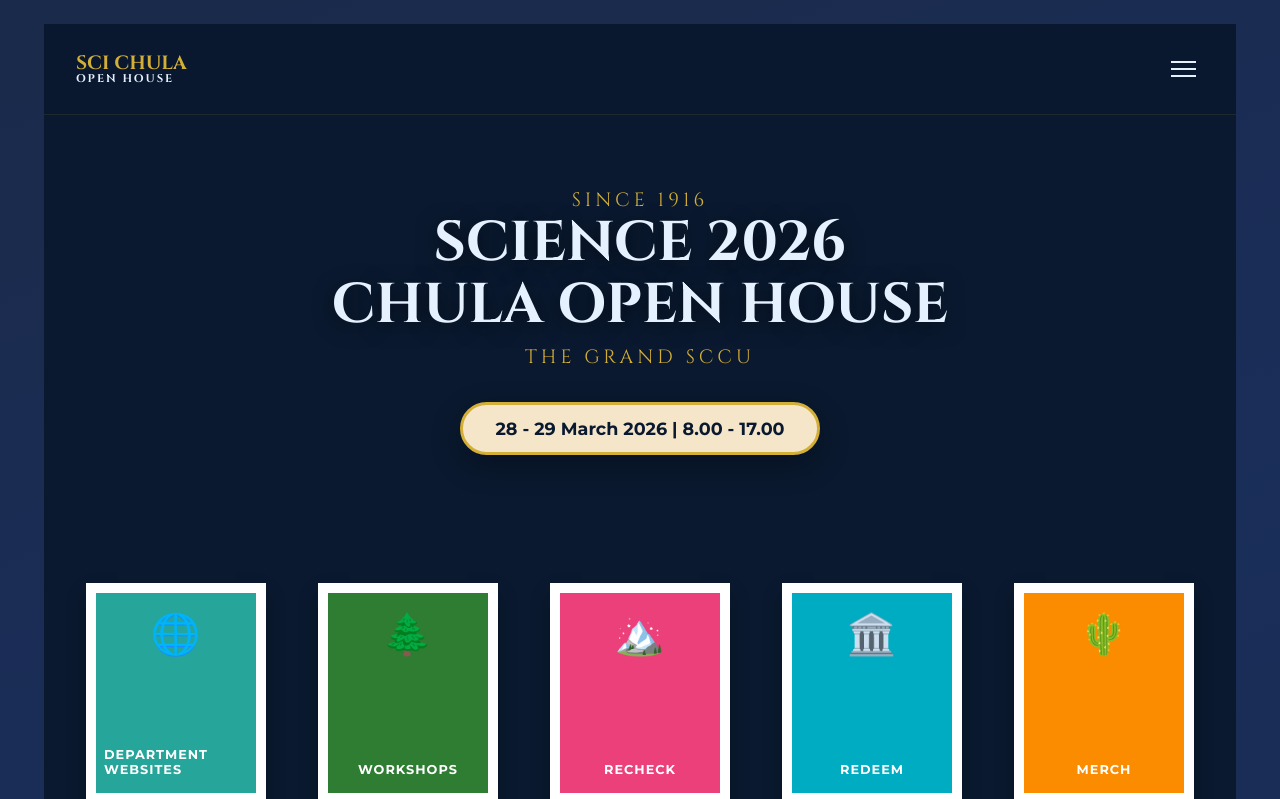
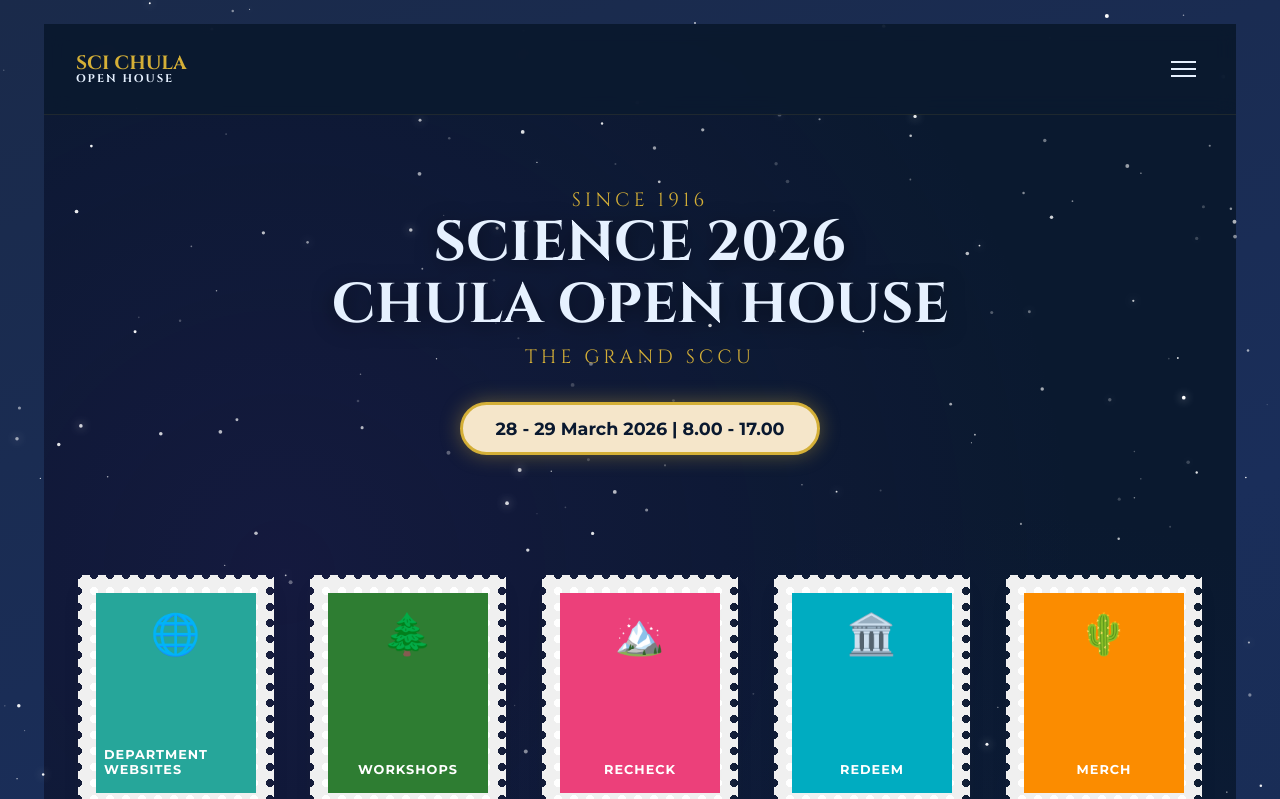
Before and after one commit to P7tv/mathcom, a React (Vite) app: page / in a window 1280 px wide. Shown: the top 799 px of the page. Built offline with nearby package versions, Linux system fonts and the light colour scheme; a web font is replaced by a local one.

Commit message:
feat: add animated starfield background and enhance visual styling for StoryPage components

```diff
--- a/src/StoryPage.css
+++ b/src/StoryPage.css
@@ -18,9 +18,23 @@
 .story-container {
   min-height: 100vh;
   background-color: var(--primary-dark);
+  background-image:
+    radial-gradient(circle at 20% 30%, rgba(76, 29, 149, 0.15) 0%, transparent 50%),
+    radial-gradient(circle at 80% 70%, rgba(30, 58, 138, 0.15) 0%, transparent 50%);
   color: var(--text-white);
   font-family: 'Montserrat', sans-serif;
   overflow-x: hidden;
+  position: relative;
+}
+
+.star-canvas {
+  position: fixed;
+  top: 0;
+  left: 0;
+  width: 100%;
+  height: 100%;
+  z-index: 0;
+  pointer-events: none;
 }
 
 /* Navbar */
@@ -29,7 +43,7 @@
   justify-content: space-between;
   align-items: center;
   padding: 1.5rem 2rem;
-  background: rgba(10, 25, 47, 0.95);
+  background: rgba(10, 25, 47, 0.8);
   backdrop-filter: blur(10px);
   position: sticky;
   top: 0;
@@ -109,7 +123,7 @@
   border: 3px solid var(--accent-gold);
   font-weight: 700;
   font-size: 1.1rem;
-  box-shadow: 0 10px 30px rgba(0,0,0,0.3);
+  box-shadow: 0 0 20px rgba(212, 175, 55, 0.4);
   transform: translateY(0);
   transition: 0.3s cubic-bezier(0.175, 0.885, 0.32, 1.275);
 }
@@ -125,10 +139,11 @@
   left: 0;
   width: 100%;
   height: 400px;
-  background: linear-gradient(to top, rgba(17, 34, 64, 0.8), transparent);
+  background: linear-gradient(to top, rgba(10, 25, 47, 0.9), transparent);
   z-index: -1;
-  opacity: 0.3;
+  opacity: 0.6;
   pointer-events: none;
+  filter: drop-shadow(0 0 20px rgba(136, 146, 176, 0.2));
 }
 
 /* Stamp Grid */
@@ -149,9 +164,10 @@
   margin: 0 auto;
   background-color: white;
   padding: 10px;
-  box-shadow: 0 10px 20px rgba(0,0,0,0.2);
+  box-shadow: 0 10px 20px rgba(0,0,0,0.2), 0 0 15px rgba(255,255,255,0.1);
   transition: 0.4s cubic-bezier(0.175, 0.885, 0.32, 1.275);
   cursor: pointer;
+  z-index: 1;
 
   /* Perforated edge effect using radial gradients */
   background-image:
--- a/src/StoryPage.jsx
+++ b/src/StoryPage.jsx
@@ -1,5 +1,59 @@
-import React from 'react';
+import React, { useEffect, useRef } from 'react';
 import './StoryPage.css';
+
+const StarCanvas = () => {
+  const canvasRef = useRef(null);
+
+  useEffect(() => {
+    const canvas = canvasRef.current;
+    const ctx = canvas.getContext('2d');
+    let animId;
+
+    const resize = () => {
+      canvas.width = window.innerWidth;
+      canvas.height = window.innerHeight;
+    };
+    resize();
+    window.addEventListener('resize', resize);
+
+    const stars = Array.from({ length: 200 }, () => ({
+      x: Math.random() * canvas.width,
+      y: Math.random() * canvas.height,
+      r: Math.random() * 1.5 + 0.5,
+      alpha: Math.random(),
+      speed: Math.random() * 0.01 + 0.005,
+    }));
+
+    const draw = () => {
+      ctx.clearRect(0, 0, canvas.width, canvas.height);
+      stars.forEach(s => {
+        s.alpha += s.speed;
+        if (s.alpha > 1 || s.alpha < 0) s.speed *= -1;
+        ctx.beginPath();
+        ctx.arc(s.x, s.y, s.r, 0, Math.PI * 2);
+        ctx.fillStyle = `rgba(255, 255, 255, ${Math.max(0.2, s.alpha)})`;
+        ctx.fill();
+
+        // Add subtle glow
+        if (s.alpha > 0.8) {
+          ctx.shadowBlur = 10;
+          ctx.shadowColor = 'white';
+        } else {
+          ctx.shadowBlur = 0;
+        }
+      });
+      animId = requestAnimationFrame(draw);
+    };
+    draw();
+
+    return () => {
+      cancelAnimationFrame(animId);
+      window.removeEventListener('resize', resize);
+    };
+  }, []);
+
+  return <canvas ref={canvasRef} className="star-canvas" />;
+};
 
 const STAMPS = [
   { id: 1, label: 'DEPARTMENT WEBSITES', icon: '🌐', color: 'teal' },
@@ -24,6 +78,7 @@ const Stamp = ({ label, icon, color, delay }) => (
 const StoryPage = () => {
   return (
     <div className="story-container">
+      <StarCanvas />
       {/* Navbar */}
       <nav className="story-nav">
         <div className="nav-logo">
```
